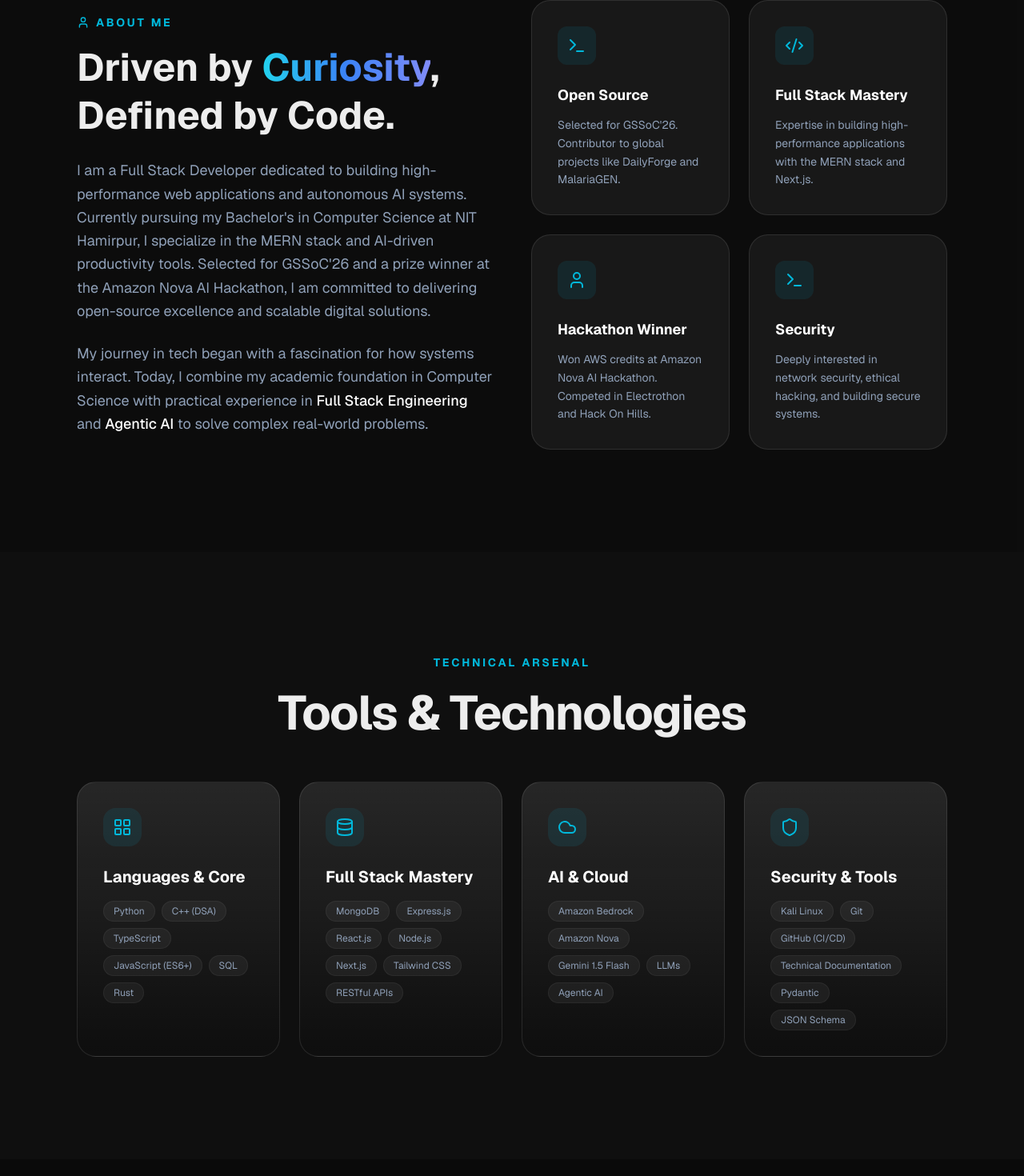
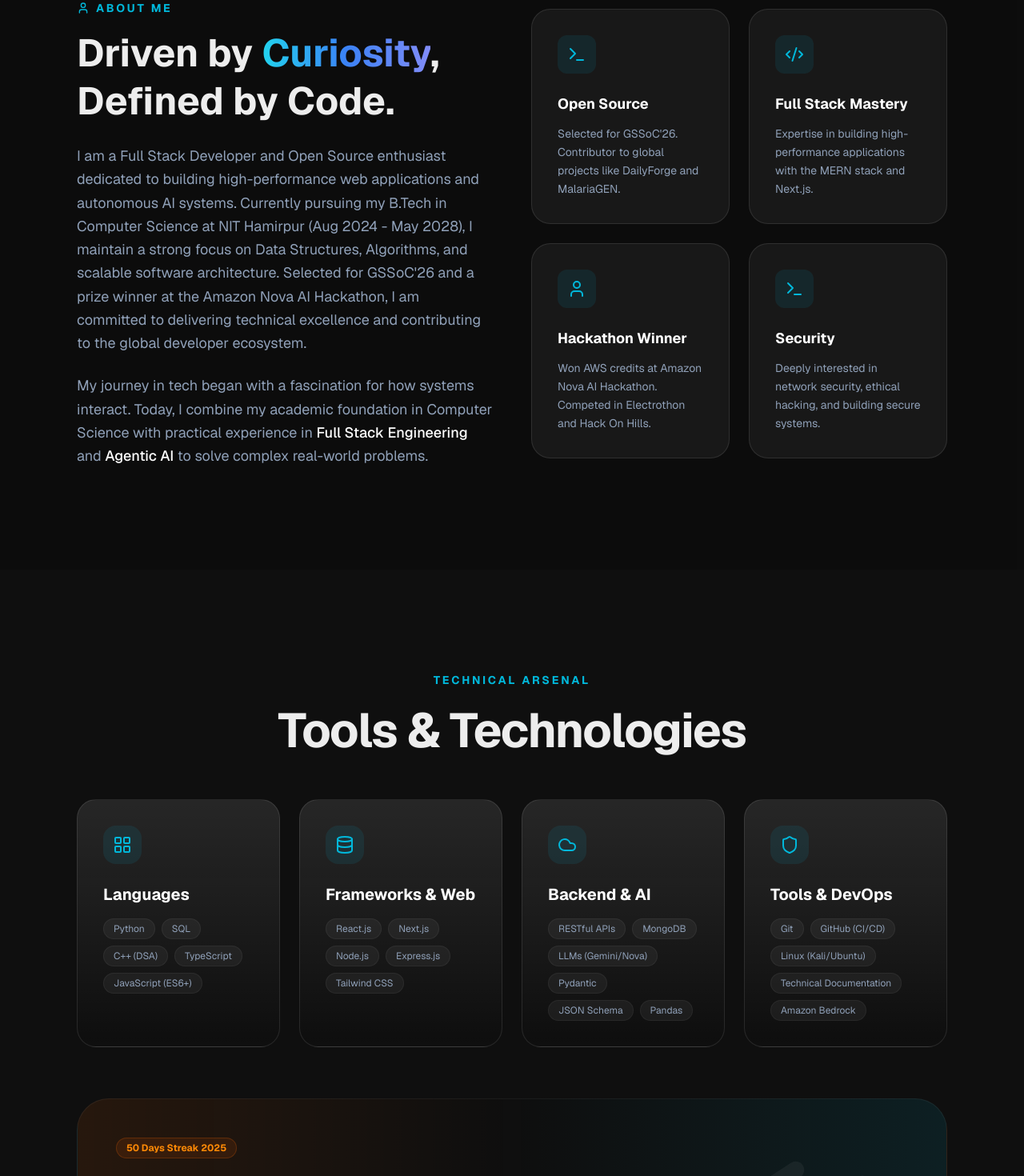
Before and after one commit to rajat552/Portfolio, a Next.js app: page / in a window 1280 px wide. Shown: the part 1282-2752 px from the top of the page at 80% size. Built offline with nearby package versions, Linux system fonts and the light colour scheme.

Commit message:
add this some more information in this portfolio

```diff
--- a/src/components/Hero.tsx
+++ b/src/components/Hero.tsx
@@ -2,7 +2,7 @@
 
 import React from 'react';
 import { motion, Variants } from 'framer-motion';
-import { ChevronRight, Download, Github, ShieldCheck, Briefcase, Cloud } from 'lucide-react';
+import { ChevronRight, Download, Github, ShieldCheck, Briefcase, Cloud, Code } from 'lucide-react';
 import { portfolioData } from '@/data/portfolioData';
 
 const Hero = () => {
@@ -83,6 +83,15 @@ const Hero = () => {
                 <div className="text-sm font-bold text-white">Amazon Nova Prize Winner</div>
               </div>
             </div>
+            <div className="glass px-6 py-3 rounded-2xl flex items-center gap-4 border-orange-500/20 shadow-[0_0_20px_rgba(249,115,22,0.1)]">
+              <div className="p-2 rounded-lg bg-orange-500/10">
+                <Code className="w-5 h-5 text-orange-400" />
+              </div>
+              <div className="text-left">
+                <div className="text-[10px] text-slate-500 uppercase tracking-tighter font-bold">DSA Proficiency</div>
+                <div className="text-sm font-bold text-white">{portfolioData.leetcodeStats?.solved}+ Solved</div>
+              </div>
+            </div>
           </div>
         </motion.div>
 
--- a/src/components/Projects.tsx
+++ b/src/components/Projects.tsx
@@ -43,13 +43,33 @@ const Projects = () => {
                   </div>
                 </div>
                 {/* Overlay effect */}
-                <div className="absolute inset-0 bg-black/40 opacity-0 group-hover:opacity-100 transition-opacity flex items-center justify-center gap-4">
-                  <a href={project.githubLink} className="p-3 rounded-full bg-white text-black hover:scale-110 transition-transform">
-                    <Github className="w-5 h-5" />
-                  </a>
-                  <a href={project.liveLink} className="p-3 rounded-full bg-white text-black hover:scale-110 transition-transform">
-                    <ExternalLink className="w-5 h-5" />
-                  </a>
+                <div className="absolute inset-0 bg-[#0a0a0a]/60 backdrop-blur-md opacity-0 group-hover:opacity-100 transition-all duration-300 flex items-center justify-center gap-6 pointer-events-none group-hover:pointer-events-auto z-20">
+                  <motion.a
+                    href={project.githubLink}
+                    target="_blank"
+                    rel="noopener noreferrer"
+                    whileHover={{ scale: 1.1, translateY: -5 }}
+                    whileTap={{ scale: 0.9 }}
+                    className="flex flex-col items-center gap-2"
+                  >
+                    <div className="p-4 rounded-2xl bg-white text-black shadow-xl">
+                      <Github className="w-6 h-6" />
+                    </div>
+                    <span className="text-[10px] font-bold text-white uppercase tracking-widest">Code</span>
+                  </motion.a>
+                  <motion.a
+                    href={project.liveLink}
+                    target="_blank"
+                    rel="noopener noreferrer"
+                    whileHover={{ scale: 1.1, translateY: -5 }}
+                    whileTap={{ scale: 0.9 }}
+                    className="flex flex-col items-center gap-2"
+                  >
+                    <div className="p-4 rounded-2xl bg-cyan-500 text-white shadow-[0_0_20px_rgba(6,182,212,0.4)]">
+                      <ExternalLink className="w-6 h-6" />
+                    </div>
+                    <span className="text-[10px] font-bold text-white uppercase tracking-widest">Live</span>
+                  </motion.a>
                 </div>
               </div>
 
@@ -65,10 +85,20 @@ const Projects = () => {
                   ))}
                 </div>
                 <div className="flex items-center gap-4">
-                  <a href={project.githubLink} className="text-sm font-bold text-white hover:text-cyan-400 transition-colors flex items-center gap-2">
+                  <a
+                    href={project.githubLink}
+                    target="_blank"
+                    rel="noopener noreferrer"
+                    className="text-sm font-bold text-white hover:text-cyan-400 transition-colors flex items-center gap-2"
+                  >
                     <Github className="w-4 h-4" /> Code
                   </a>
-                  <a href={project.liveLink} className="text-sm font-bold text-white hover:text-cyan-400 transition-colors flex items-center gap-2">
+                  <a
+                    href={project.liveLink}
+                    target="_blank"
+                    rel="noopener noreferrer"
+                    className="text-sm font-bold text-white hover:text-cyan-400 transition-colors flex items-center gap-2"
+                  >
                     <ExternalLink className="w-4 h-4" /> Live Demo
                   </a>
                 </div>
--- a/src/components/Skills.tsx
+++ b/src/components/Skills.tsx
@@ -3,7 +3,7 @@
 import React from 'react';
 import { motion } from 'framer-motion';
 import { portfolioData } from '@/data/portfolioData';
-import { LayoutGrid, Database, Cloud, Shield } from 'lucide-react';
+import { LayoutGrid, Database, Cloud, Shield, Code } from 'lucide-react';
 
 const icons = [LayoutGrid, Database, Cloud, Shield];
 
@@ -51,6 +51,49 @@ const Skills = () => {
             );
           })}
         </div>
+
+        {/* LeetCode Special Card */}
+        <motion.div
+          initial={{ opacity: 0, y: 40 }}
+          whileInView={{ opacity: 1, y: 0 }}
+          viewport={{ once: true }}
+          className="mt-16 p-8 md:p-12 rounded-[2.5rem] bg-gradient-to-r from-orange-500/10 via-transparent to-cyan-500/10 border border-white/5 relative overflow-hidden group"
+        >
+          <div className="absolute top-0 right-0 p-8 opacity-5 group-hover:opacity-10 transition-opacity">
+            <Code className="w-64 h-64 text-white rotate-12" />
+          </div>
+
+          <div className="relative z-10 grid lg:grid-cols-2 gap-12 items-center">
+            <div>
+              <div className="inline-flex items-center gap-2 px-3 py-1 rounded-full bg-orange-500/10 border border-orange-500/20 text-orange-400 text-xs font-bold mb-6">
+                50 Days Streak 2025
+              </div>
+              <h4 className="text-3xl md:text-5xl font-bold mb-6">Algorithm Mastery</h4>
+              <p className="text-slate-400 text-lg leading-relaxed max-w-xl">
+                Actively solving complex algorithmic challenges on LeetCode to sharpen problem-solving intuition. My focus is on Master concepts in <span className="text-white font-semibold">dynamic programming, graph theory, and advanced data structures</span> with a high ratio of Medium difficulty problems.
+              </p>
+            </div>
+
+            <div className="grid grid-cols-2 md:grid-cols-4 gap-4">
+              <div className="p-6 rounded-3xl bg-[#0a0a0a]/50 border border-white/5 text-center">
+                <div className="text-3xl font-bold text-white mb-1">{portfolioData.leetcodeStats?.solved}</div>
+                <div className="text-[10px] uppercase tracking-wider text-slate-500 font-bold">Total Solved</div>
+              </div>
+              <div className="p-6 rounded-3xl bg-[#0a0a0a]/50 border border-white/5 text-center">
+                <div className="text-3xl font-bold text-green-400 mb-1">{portfolioData.leetcodeStats?.easy}</div>
+                <div className="text-[10px] uppercase tracking-wider text-slate-500 font-bold">Easy</div>
+              </div>
+              <div className="p-6 rounded-3xl bg-[#0a0a0a]/50 border border-white/5 text-center">
+                <div className="text-3xl font-bold text-orange-400 mb-1">{portfolioData.leetcodeStats?.medium}</div>
+                <div className="text-[10px] uppercase tracking-wider text-slate-500 font-bold">Medium</div>
+              </div>
+              <div className="p-6 rounded-3xl bg-[#0a0a0a]/50 border border-white/5 text-center">
+                <div className="text-3xl font-bold text-red-400 mb-1">{portfolioData.leetcodeStats?.hard}</div>
+                <div className="text-[10px] uppercase tracking-wider text-slate-500 font-bold">Hard</div>
+              </div>
+            </div>
+          </div>
+        </motion.div>
       </div>
     </section>
   );
--- a/src/data/portfolioData.ts
+++ b/src/data/portfolioData.ts
@@ -3,69 +3,83 @@ export const portfolioData = {
   role: "Full Stack Developer | MERN & Agentic AI Specialist",
   academicStatus: "CSE Sophomore @ NIT Hamirpur",
   focus: "MERN Stack, Agentic AI & Cybersecurity",
-  about: "I am a Full Stack Developer dedicated to building high-performance web applications and autonomous AI systems. Currently pursuing my Bachelor's in Computer Science at NIT Hamirpur, I specialize in the MERN stack and AI-driven productivity tools. Selected for GSSoC'26 and a prize winner at the Amazon Nova AI Hackathon, I am committed to delivering open-source excellence and scalable digital solutions.",
+  about: "I am a Full Stack Developer and Open Source enthusiast dedicated to building high-performance web applications and autonomous AI systems. Currently pursuing my B.Tech in Computer Science at NIT Hamirpur (Aug 2024 - May 2028), I maintain a strong focus on Data Structures, Algorithms, and scalable software architecture. Selected for GSSoC'26 and a prize winner at the Amazon Nova AI Hackathon, I am committed to delivering technical excellence and contributing to the global developer ecosystem.",
   skills: [
     {
-      category: "Languages & Core",
-      items: ["Python", "C++ (DSA)", "TypeScript", "JavaScript (ES6+)", "SQL", "Rust"]
+      category: "Languages",
+      items: ["Python", "SQL", "C++ (DSA)", "TypeScript", "JavaScript (ES6+)"]
     },
     {
-      category: "Full Stack Mastery",
-      items: ["MongoDB", "Express.js", "React.js", "Node.js", "Next.js", "Tailwind CSS", "RESTful APIs"]
+      category: "Frameworks & Web",
+      items: ["React.js", "Next.js", "Node.js", "Express.js", "Tailwind CSS"]
     },
     {
-      category: "AI & Cloud",
-      items: ["Amazon Bedrock", "Amazon Nova", "Gemini 1.5 Flash", "LLMs", "Agentic AI"]
+      category: "Backend & AI",
+      items: ["RESTful APIs", "MongoDB", "LLMs (Gemini/Nova)", "Pydantic", "JSON Schema", "Pandas"]
     },
     {
-      category: "Security & Tools",
-      items: ["Kali Linux", "Git", "GitHub (CI/CD)", "Technical Documentation", "Pydantic", "JSON Schema"]
+      category: "Tools & DevOps",
+      items: ["Git", "GitHub (CI/CD)", "Linux (Kali/Ubuntu)", "Technical Documentation", "Amazon Bedrock"]
     }
   ],
   projects: [
     {
-      id: "gemini-copilot",
-      title: "Gemini Copilot",
-      description: "An autonomous AI productivity agent designed to reason and execute workflows using Amazon Bedrock and Gemini 1.5. Features a resilient hybrid LLM backend with automated fallback mechanisms.",
-      tech: ["Node.js", "Amazon Bedrock", "Gemini", "RESTful APIs"],
-      liveLink: "#",
-      githubLink: "https://github.com/rajat552/Gemini-Copilot"
+      id: "agentix-ai",
+      title: "Agentix AI (Autonomous Productivity Agent)",
+      description: "A web-based productivity application that leverages AI to decompose complex tasks and automate daily workflows. Features a highly reliable backend designed with Amazon Bedrock, utilizing Gemini 1.5 Flash as an automated fallback system to ensure zero-lag real-time responses.",
+      tech: ["Node.js", "Amazon Bedrock", "Gemini 1.5", "RESTful APIs"],
+      liveLink: "https://agentix-ai-seven.vercel.app",
+      githubLink: "https://github.com/rajat552/Agentix_Ai"
     },
     {
       id: "amazon-clone",
       title: "Amazon Clone UI",
-      description: "A high-performance responsive e-commerce clone utilizing client-side rendering and optimized DOM manipulation for seamless cross-device navigation.",
+      description: "A fully interactive and responsive replica of the Amazon homepage built from scratch to practice professional UI/UX design patterns. Features dynamic frontend components including a functional search bar interface and optimized image loading for seamless cross-device performance.",
       tech: ["HTML5", "CSS3", "JavaScript", "Responsive Design"],
-      liveLink: "#",
+      liveLink: "https://amazon-clone-ui-omega.vercel.app",
       githubLink: "https://github.com/rajat552/Amazon-Clone-UI"
     }
   ],
   experience: [
     {
       organization: "GirlScript Summer of Code (GSSoC'26)",
-      role: "Contributor / Mentee",
+      role: "Selected Contributor",
       period: "May 2026 - Present",
-      description: "Selected as a contributor for the prestigious 3-month long open-source program. Contributing to diverse real-world projects and collaborating with global mentors to build scalable software solutions."
-    },
-    {
-      organization: "Amazon Nova AI Hackathon",
-      role: "Prize Winner",
-      period: "2026",
-      description: "Awarded AWS Promotional Credits for engineering innovative AI-driven prototypes. Recognized for excellence in utilizing Amazon Nova and Bedrock for autonomous agent workflows."
+      description: "Successfully selected for the prestigious 3-month long open-source program. Contributing to diverse real-world projects and collaborating with global mentors to build scalable software solutions."
     },
     {
       organization: "MalariaGEN",
       role: "Open Source Contributor",
       period: "2026 - Present",
-      description: "Constructed the Youtube_schema helper for the MalariaGEN Python API (PR #1124) to streamline sample metadata introspection. Utilized Python and Pydantic for complex data validation."
+      description: "Developed 'Youtube_schema', a Python tool designed for researchers to search, filter, and organize genomic sample datasets. Wrote clean, well-tested code using Pydantic to ensure data integrity and prevent errors in large-scale genomic databases. Collaborated globally to improve data pipeline reliability."
     },
     {
       organization: "Boa JavaScript Engine",
       role: "Open Source Contributor",
       period: "2025 - Present",
-      description: "Contributed to an experimental Rust-based JS engine, improving CLI documentation and developer onboarding via peer-reviewed pull requests."
+      description: "Collaborated with core maintainers to build and test features for an experimental JavaScript engine written in Rust. Successfully merged 8 pull requests and authored comprehensive CLI documentation to simplify onboarding for new developers."
+    },
+    {
+      organization: "Amazon Nova AI Hackathon",
+      role: "Honorable Prize Winner",
+      period: "2024",
+      description: "Awarded for designing and building a functional AI automation prototype within a strict time limit. Presented the final product directly to industry judges, demonstrating excellence in rapid AI integration and workflow automation."
+    },
+    {
+      organization: "National Service Scheme (NSS)",
+      role: "Executive Member (Executive VII)",
+      period: "2024 - Present",
+      description: "Organize and manage large-scale student volunteer groups for community service events, including blood donation drives and social outreach programs across the NIT Hamirpur campus."
     }
   ],
+  leetcodeStats: {
+    solved: 188,
+    easy: 113,
+    medium: 71,
+    hard: 4,
+    submissions: 340,
+    badge: "50 Days Badge 2025"
+  },
   socials: {
     github: "https://github.com/rajat552",
     linkedin: "https://www.linkedin.com/in/rajat-aggarwal-010a79325/",
```
